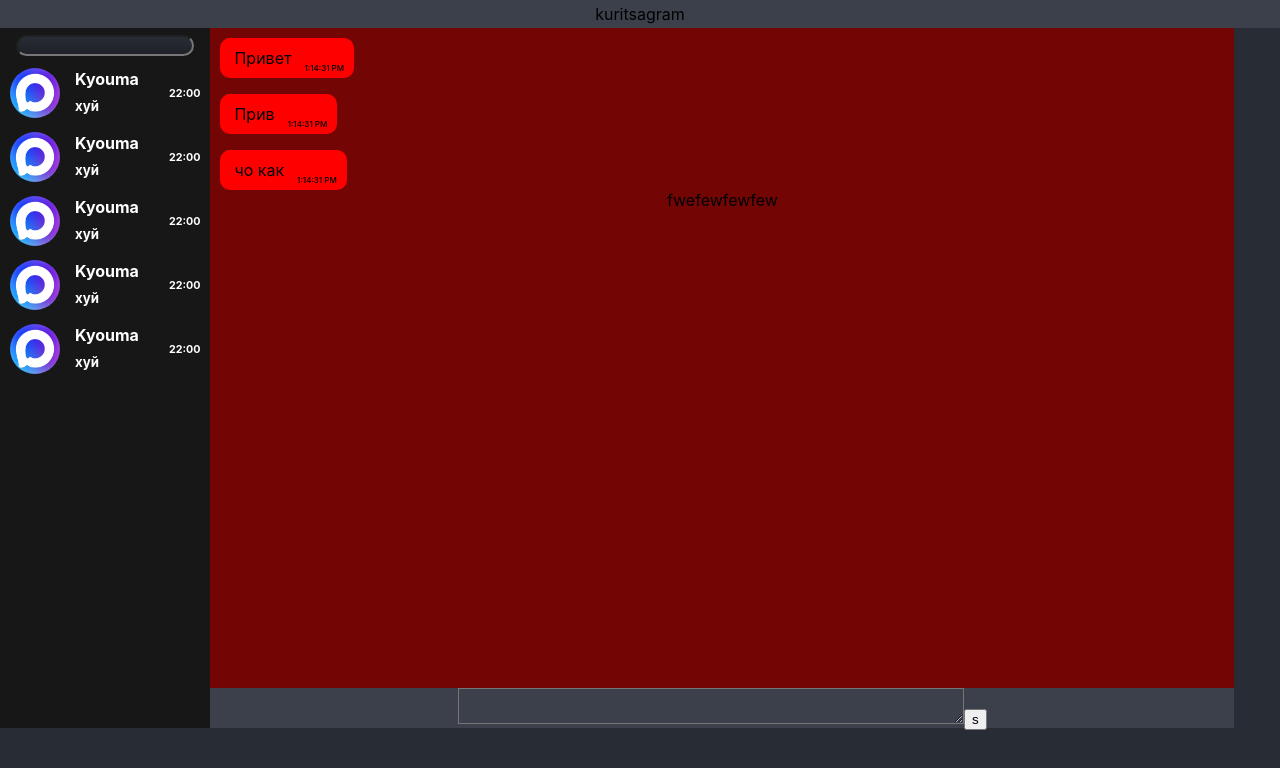
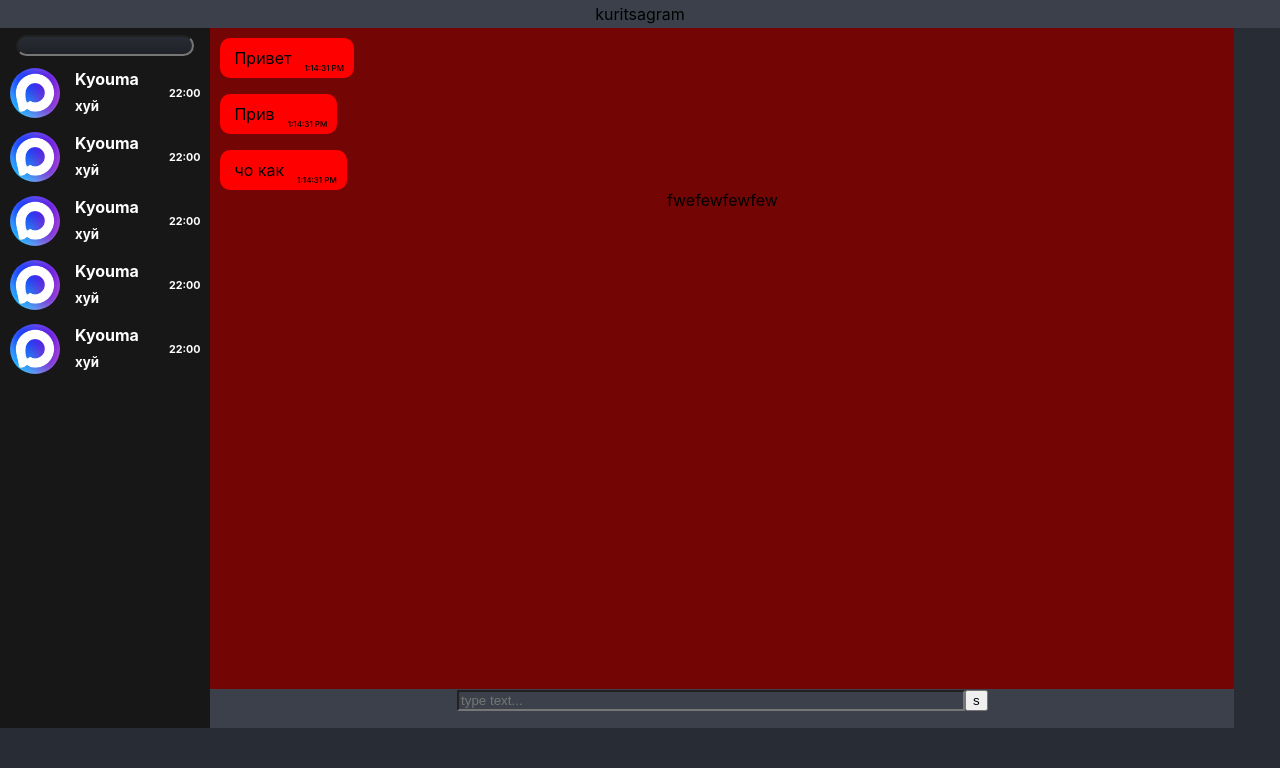
Before and after one commit to Pancakeboy1987/my-app, a React (Create React App) app: page / in a window 1280 px wide. Shown: the top 768 px of the page. Built offline with nearby package versions, Linux system fonts and the light colour scheme.

Commit message:
new input

```diff
--- a/src/components/ChatInput.jsx
+++ b/src/components/ChatInput.jsx
@@ -15,8 +15,10 @@ export default function ChatInput(){
       return(
         <div className="my-text-block">
             <form >
-                <textarea className="text-form" value={text}
-                    onChange={handleTextareaChange} />
+                <input type="text" className="text-form"
+                 value={text}
+                onChange={handleTextareaChange}
+                placeholder="type text..." />
                 <button className='text-button'>
                     s
                 </button>
```
